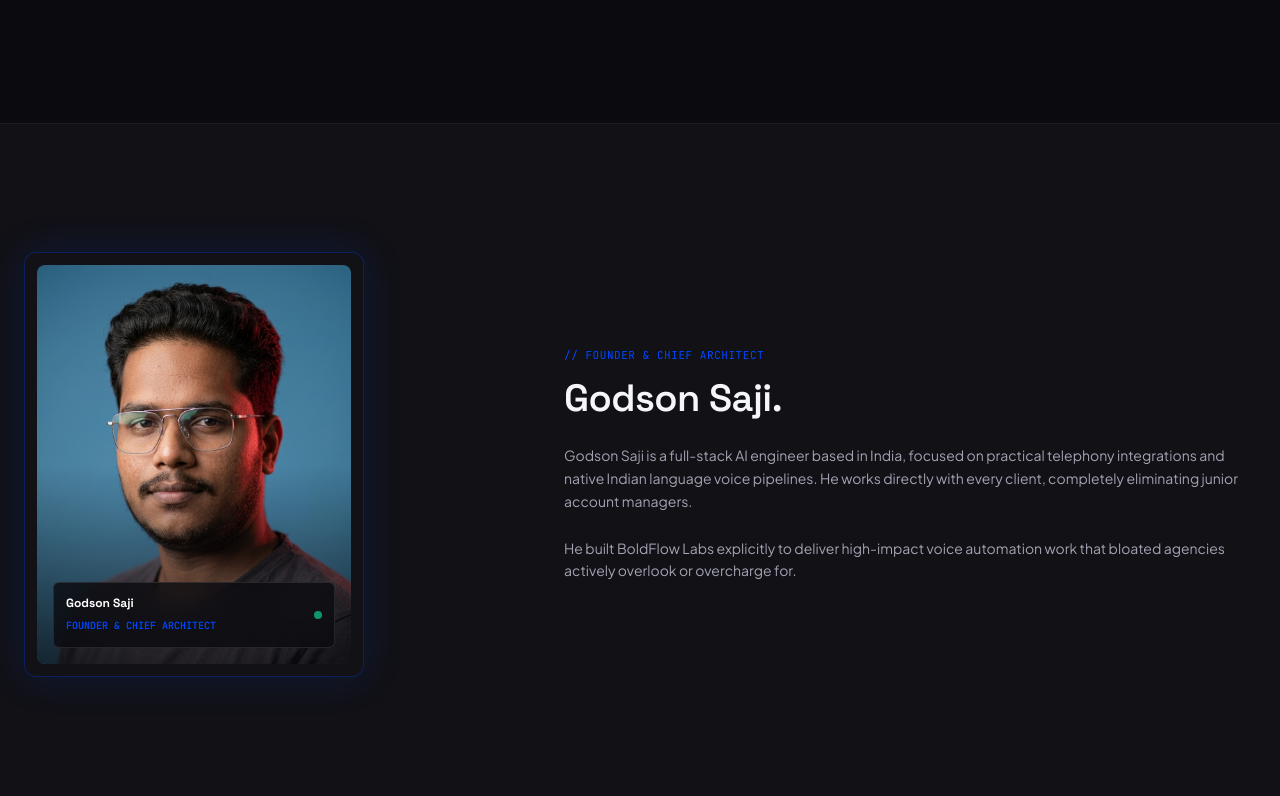
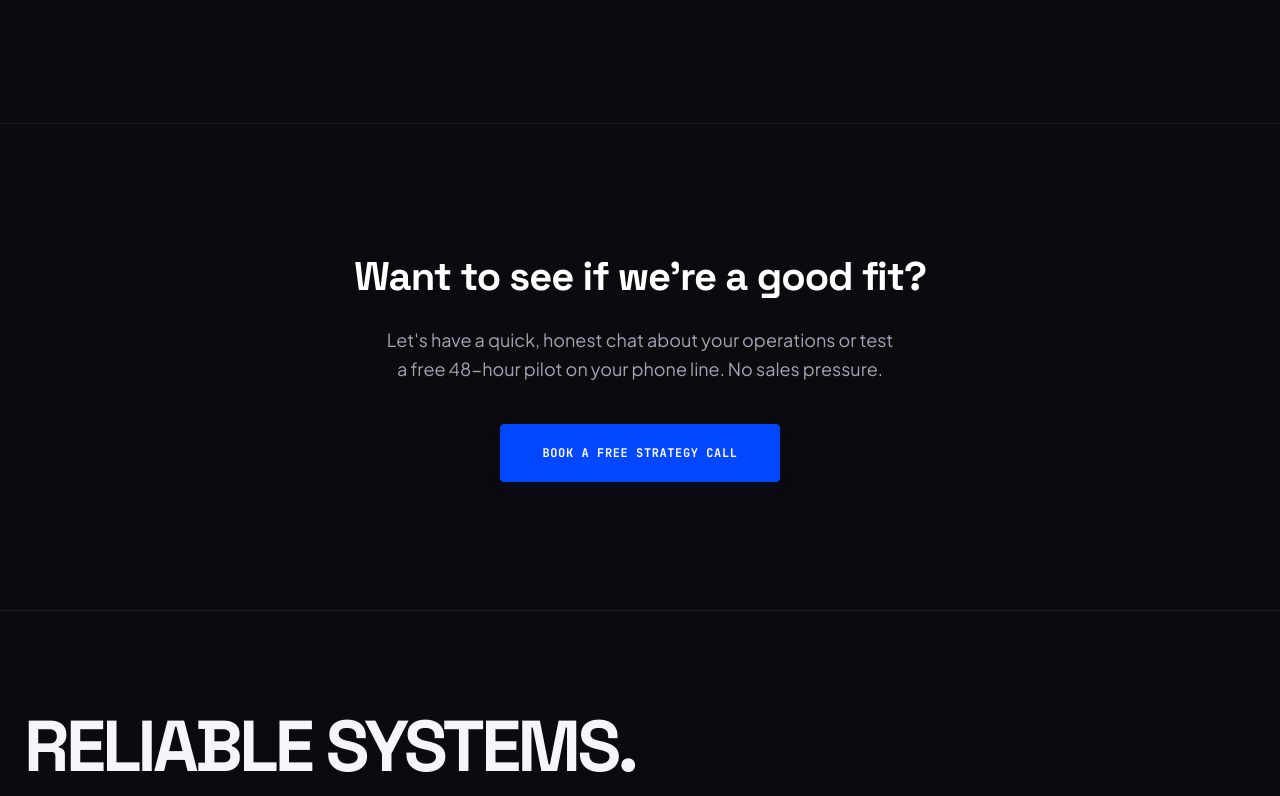
Before and after one commit to godsonsaji/boldflow-labs, a Next.js app: page /about in a window 1280 px wide. Shown: the part 2200-2996 px from the top of the page. Built offline with nearby package versions, Linux system fonts and the light colour scheme; no server answers.

Commit message:
feat: create about page with company philosophy and tech stack details

```diff
--- a/src/app/about/page.tsx
+++ b/src/app/about/page.tsx
@@ -2,9 +2,7 @@
 
 import Link from "next/link";
 import { motion } from "framer-motion";
-import Image from "next/image";
-import { CheckCircle2, ArrowRight, Code2, ShieldAlert, Cpu, Network, Layers } from "lucide-react";
-import founderImg from "@/img/founder_img.png";
+import { Cpu, Network, Code2, Layers } from "lucide-react";
 
 const traits = [
     {
@@ -159,46 +157,6 @@ export default function AboutPage() {
                 </div>
             </section>
 
-            {/* ── THE TEAM / Godson Saji ───────────────── */}
-            <section className="py-32 bg-[#111116] border-b border-[#1C1C24] relative">
-                <div className="max-w-[1280px] mx-auto px-6 grid grid-cols-1 lg:grid-cols-12 gap-16 items-center">
-                    <div className="lg:col-span-7 lg:order-2">
-                       <span className="text-[11px] font-mono text-[#0047FF] uppercase tracking-wider block mb-3">{"//"} FOUNDER & CHIEF ARCHITECT</span>
-                       <h2 className="text-h2 text-[#F5F6FA] tracking-tight mb-6">
-                           Godson Saji.
-                       </h2>
-                       <p className="text-[#A3A3B3] text-sm leading-relaxed mb-6">
-                           Godson Saji is a full-stack AI engineer based in India, focused on practical telephony integrations and native Indian language voice pipelines. He works directly with every client, completely eliminating junior account managers.
-                       </p>
-                       <p className="text-[#A3A3B3] text-sm leading-relaxed">
-                           He built BoldFlow Labs explicitly to deliver high-impact voice automation work that bloated agencies actively overlook or overcharge for.
-                       </p>
-                    </div>
-
-                    <div className="lg:col-span-5 lg:order-1 flex justify-center lg:justify-start">
-                        <div className="w-[280px] md:w-[340px] aspect-[4/5] bg-[#111116] border border-[#0047FF]/30 p-3 rounded-[12px] relative group overflow-hidden shadow-[0_0_40px_rgba(0,71,255,0.15)] hover:border-[#0047FF] hover:shadow-[0_0_60px_rgba(0,71,255,0.3)] transition-all duration-500">
-                            <div className="w-full h-full relative overflow-hidden bg-[#0A0A0F] rounded-[8px]">
-                                <Image
-                                    src={founderImg}
-                                    alt="Godson Saji - Founder of BoldFlow Labs"
-                                    fill
-                                    className="object-cover transition-transform duration-700 group-hover:scale-105"
-                                    priority
-                                />
-                                <div className="absolute inset-0 bg-gradient-to-t from-[#0A0A0F]/90 via-transparent to-transparent opacity-80 group-hover:opacity-60 transition-opacity" />
-                                <div className="absolute bottom-4 left-4 right-4 p-3 bg-[#0A0A0F]/80 backdrop-blur-md border border-white/10 rounded-[6px] flex items-center justify-between">
-                                    <div>
-                                        <span className="text-xs font-bold font-space text-white block">Godson Saji</span>
-                                        <span className="text-[10px] font-mono text-[#0047FF] uppercase font-semibold">Founder & Chief Architect</span>
-                                    </div>
-                                    <span className="w-2 h-2 rounded-full bg-[#10B981] animate-pulse" />
-                                </div>
-                            </div>
-                        </div>
-                    </div>
-                </div>
-            </section>
-
             {/* ── CTA ─────────────────────────────── */}
             <section className="py-32 flex justify-center px-6 bg-[#0A0A0F]">
                 <div className="w-full max-w-[800px] text-center">
```
